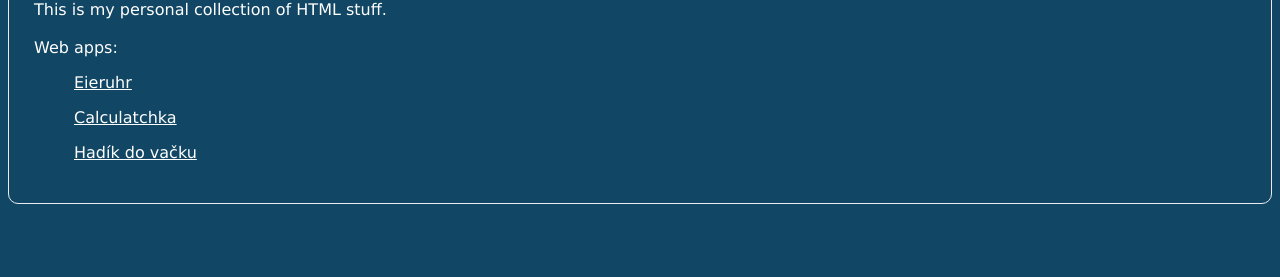
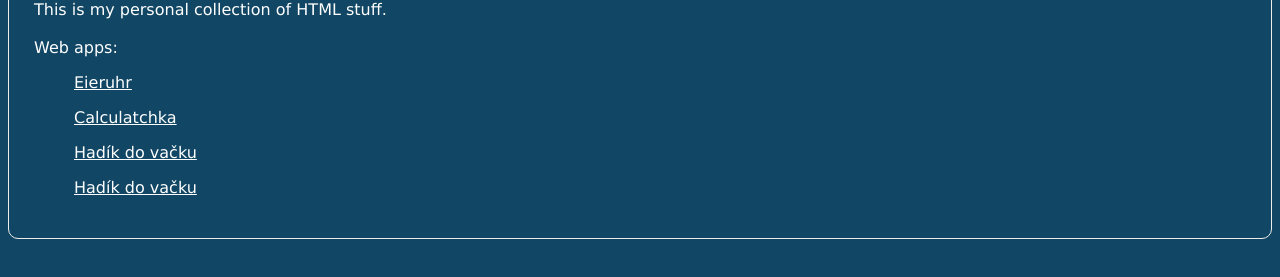
Before and after one commit to tommyoio/tommyoio.github.io, a plain HTML site: page index.html in a window 1280 px wide. Shown: the part 115-392 px from the top of the page. Drawn offline with Linux system fonts and the light colour scheme.

Commit message:
Update index.html

```diff
--- a/index.html
+++ b/index.html
@@ -18,5 +18,6 @@
     <ul><a href="../Eieruhr/index.html"> Eieruhr</a></ul>
     <ul><a href="../Calculator/index.html"> Calculatchka</a></ul>
     <ul><a href="../Snake/index.html"> Hadík do vačku </a></ul>
+    <ul><a href="../Tarot/index.html"> Hadík do vačku </a></ul>
 </body>
 </html>
```
